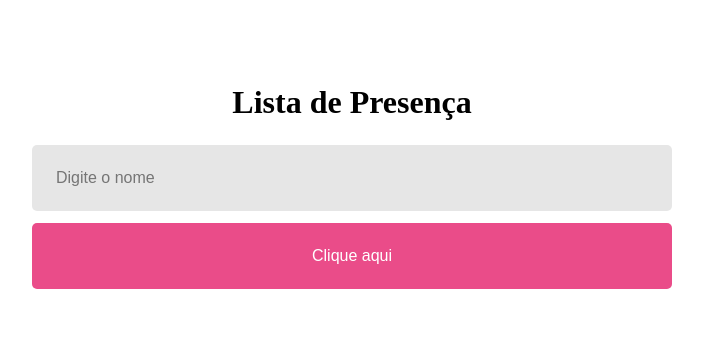
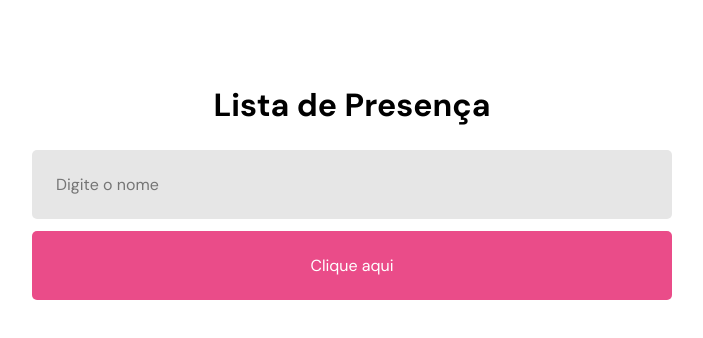
Before and after one commit to Winicios-Mauri/projeto_react, a React (Vite) app: page / in a window 1280 px wide. Shown: the top 338 px of the page, without its empty margins (288-991 px from the left). Built offline with nearby package versions, Linux system fonts and the light colour scheme.

Commit message:
:tada aplicando_fontes

```diff
--- a/index.html
+++ b/index.html
@@ -3,6 +3,12 @@
   <head>
     <meta charset="UTF-8" />
     <meta name="viewport" content="width=device-width, initial-scale=1.0" />
+    <link rel="preconnect" href="https://fonts.googleapis.com" />
+    <link rel="preconnect" href="https://fonts.gstatic.com" crossorigin />
+    <link
+      href="https://fonts.googleapis.com/css2?family=DM+Sans:wght@400;500;700&family=Poppins:wght@400;500;700&family=Roboto:wght@400;500;700&display=swap"
+      rel="stylesheet"
+    />
     <title>App Lista de Presença</title>
   </head>
   <body>
--- a/src/styles/global.css
+++ b/src/styles/global.css
@@ -3,3 +3,10 @@
   padding: 0;
   box-sizing: border-box;
 }
+
+body, input, button {
+  font-size: 16px;
+  font-family: 'DM Sans', sans-serif;
+
+  -webkit-font-smoothing: antialiased;
+}
```
